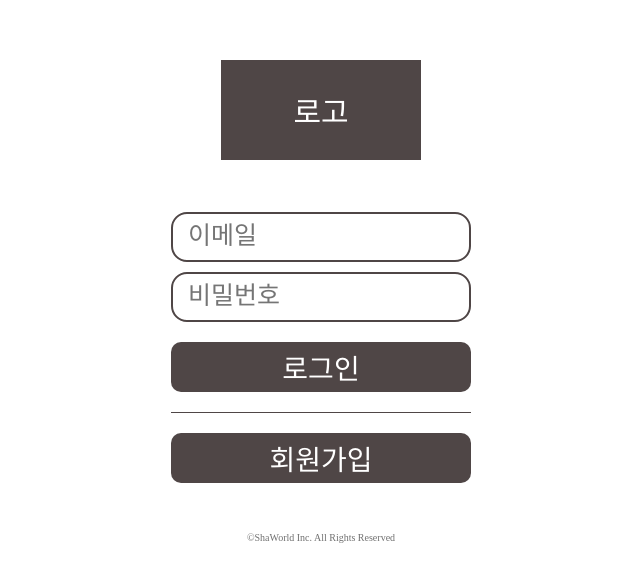
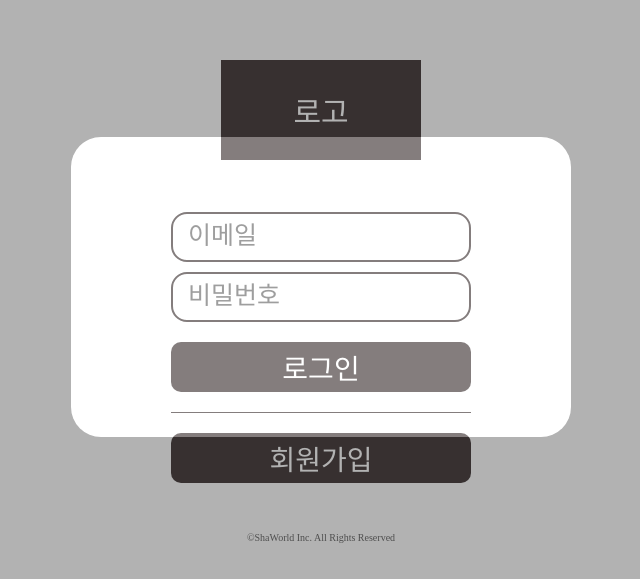
Before and after one commit to ShaWorld/ShaWorld-Frontend, a Next.js app: page / in a window 1280 px wide. Shown: the part 113-692 px from the top of the page, without its empty margins (319-959 px from the left). Built offline with nearby package versions, Linux system fonts and the light colour scheme.

Commit message:
<components/Modal> create Modal Component

```diff
--- /dev/null
+++ b/components/Modal/index.tsx
@@ -0,0 +1,35 @@
+import React from "react";
+import useModal from "../../utils/hooks/modal";
+import SignUpAlertModal from "./SignUpAlertModal";
+import * as S from "./style";
+
+const MODAL_TYPE = {
+  signUpAlertModal: "signUpAlert",
+};
+
+const Modal = () => {
+  const { state, setState } = useModal();
+
+  const deleteModal = (): void => {
+    setState.modalOff();
+  };
+  const modalClickHandler = (e: React.MouseEvent<HTMLDivElement>): void => {
+    e.stopPropagation();
+  };
+
+  return (
+    <React.Fragment>
+      <S.ModalContentsWrapper>
+        <S.Modal onClick={modalClickHandler}>
+          {state.type === MODAL_TYPE.signUpAlertModal ? (
+            <SignUpAlertModal deleteModal={deleteModal} />
+          ) : (
+            ""
+          )}
+        </S.Modal>
+      </S.ModalContentsWrapper>
+    </React.Fragment>
+  );
+};
+
+export default Modal;
--- /dev/null
+++ b/components/Modal/style.tsx
@@ -0,0 +1,22 @@
+import styled from "styled-components";
+
+export const ModalContentsWrapper = styled.div`
+  width: 100%;
+  height: 100%;
+  display: flex;
+  background-color: #000;
+  opacity: 0.3;
+  justify-content: center;
+  align-items: center;
+  position: fixed;
+  z-index: 50;
+`;
+
+export const Modal = styled.div`
+  width: 500px;
+  height: 300px;
+  background-color: #fff;
+  border-radius: 30px;
+  box-sizing: border-box;
+  padding: 15px;
+`;
```
